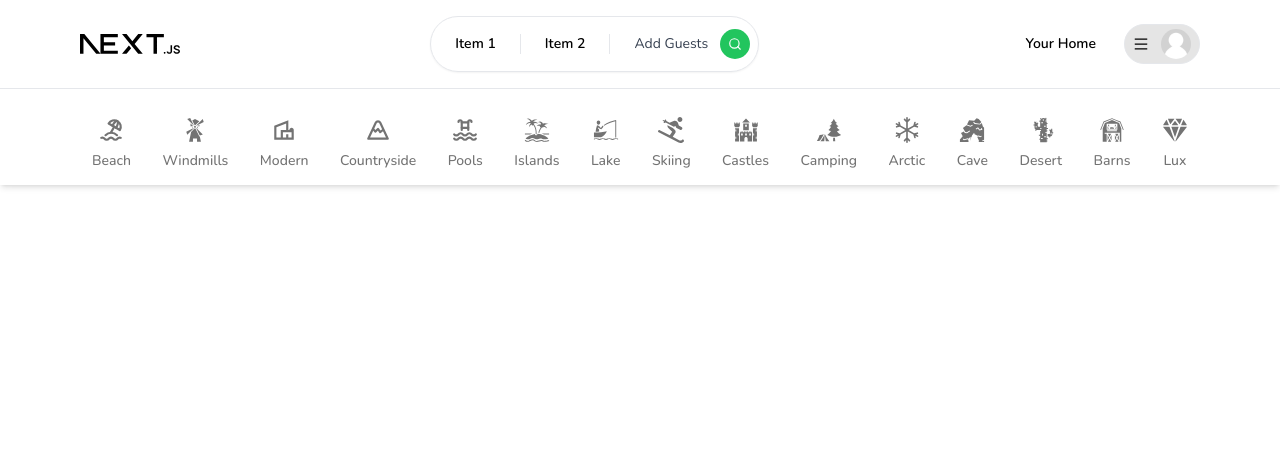
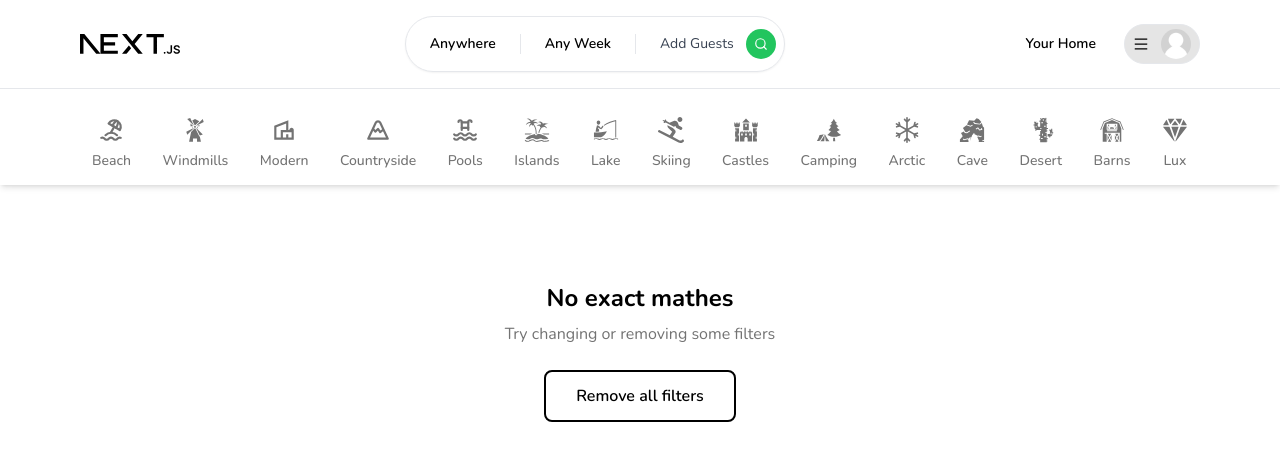
Before and after one commit to dmtrth25/tours-project, a Next.js app: page / in a window 1280 px wide. Shown: the top 460 px of the page. Built offline with nearby package versions, Linux system fonts and the light colour scheme; no server answers; what world-countries would draw is missing.

Commit message:
Home list styles and Empty check component

```diff
--- /dev/null
+++ b/app/components/Empty.tsx
@@ -0,0 +1,45 @@
+"use client"
+
+import { useRouter } from "next/navigation"
+import { FC } from "react"
+import Heading from "./Heading"
+import Button from "./Button"
+
+interface EmptyProps {
+  title?: string
+  subtitle?: string
+  showReset?: boolean
+}
+
+const Empty: FC<EmptyProps> = ({
+  title = "No exact mathes",
+  subtitle = "Try changing or removing some filters",
+  showReset,
+}) => {
+  const router = useRouter()
+  return (
+    <div
+      className="
+        h-[60vh]
+        flex
+        flex-col
+        gap-2
+        justify-center
+        items-center
+      "
+    >
+      <Heading title={title} subtitle={subtitle} center />
+      <div className="w-48 mt-4">
+        {showReset && (
+          <Button
+            outline
+            label="Remove all filters"
+            onClick={() => router.push("/")}
+          />
+        )}
+      </div>
+    </div>
+  )
+}
+
+export default Empty
--- a/app/components/navbar/Search.tsx
+++ b/app/components/navbar/Search.tsx
@@ -1,14 +1,14 @@
-'use client';
+"use client"
 
-import { FiSearch } from 'react-icons/fi';
+import { FiSearch } from "react-icons/fi"
 
 const Search = () => {
   return (
     <div className="border-[1px] w-full md:w-auto py-3 rounded-full shadow-sm hover:shadow-sm transition cursor-pointer">
       <div className="flex flex-row items-center justify-between">
-        <div className="text-sm px-6 font-semibold">Item 1</div>
+        <div className="text-sm px-6 font-semibold">Anywhere</div>
         <div className="hidden sm:block text-sm font-semibold px-6 border-x-[1px] flex-1 text-center">
-          Item 2
+          Any Week
         </div>
         <div className="text-sm pl-6 pr-2 text-gray-700 flex flex-row items-center gap-3">
           <div className="hidden sm:block">Add Guests</div>
@@ -18,7 +18,7 @@ const Search = () => {
         </div>
       </div>
     </div>
-  );
-};
+  )
+}
 
-export default Search;
+export default Search
--- a/app/layout.tsx
+++ b/app/layout.tsx
@@ -36,7 +36,7 @@ export default async function RootLayout({
           <RegisterModal />
           <NavBar currentUser={currentUser} />
         </OnlyClient>
-        {children}
+        <div className="pb-20 pt-28">{children}</div>
       </body>
     </html>
   )
--- a/app/page.tsx
+++ b/app/page.tsx
@@ -1,9 +1,40 @@
+import Container from "./components/Container"
+import Empty from "./components/Empty"
+import OnlyClient from "./components/OnlyClient"
+
 const Home = () => {
+  const isEmpty = true
+
+  if (isEmpty) {
+    return (
+      <OnlyClient>
+        <Empty showReset />
+      </OnlyClient>
+    )
+  }
   return (
     <>
-      <div className="text-rose-600 text-3xl">Home</div>
+      <OnlyClient>
+        <Container>
+          <div
+            className="
+            pt-24
+            grid
+            grid-cols-1
+            sm:grid-cols-2
+            md:grid-cols-3
+            lg:grid-cols-4
+            xl:grid-cols-5
+            2xl:grid-cols-6
+            gap-8
+          "
+          >
+            <div>Feature list</div>
+          </div>
+        </Container>
+      </OnlyClient>
     </>
-  );
-};
+  )
+}
 
-export default Home;
+export default Home
```
